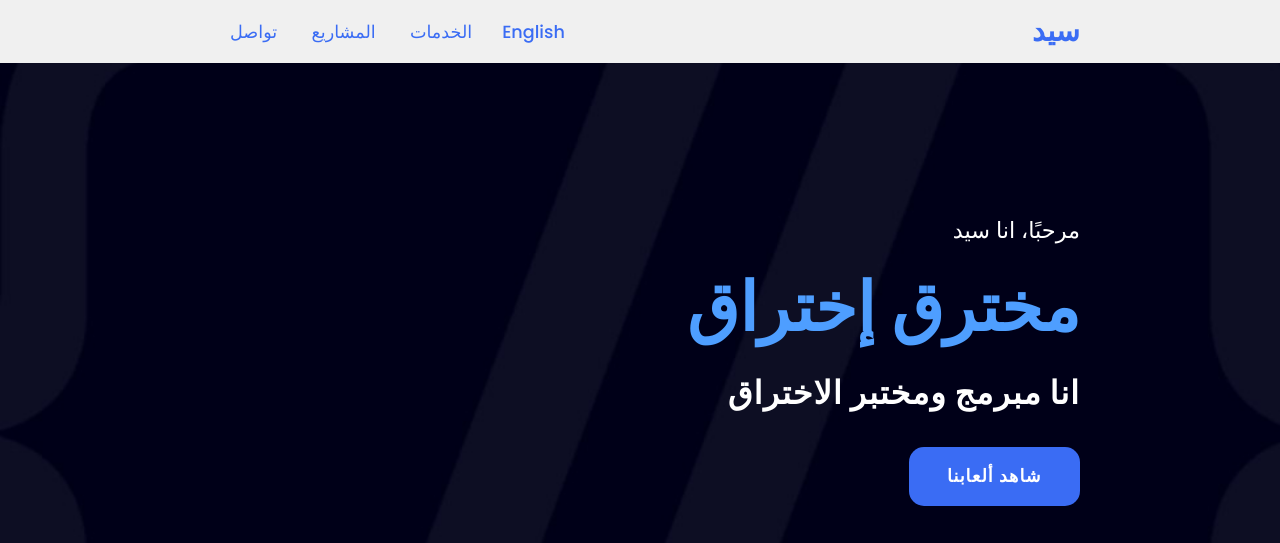
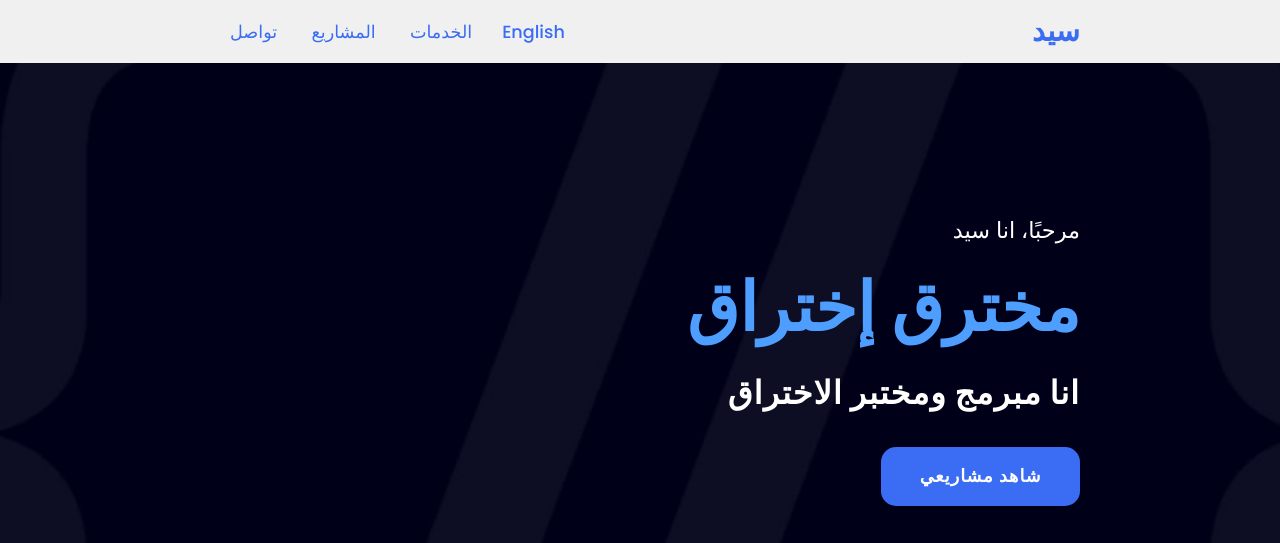
Before and after one commit to 0xSayed/portfolio-site, a plain HTML site: page ar/index.html in a window 1280 px wide. Shown: the top 543 px of the page. Drawn offline with Linux system fonts and the light colour scheme.

Commit message:
Update index.html (ar)
change button text line 47

```diff
--- a/ar/index.html
+++ b/ar/index.html
@@ -44,7 +44,7 @@
         <div>
             <h2>مرحبًا، انا سيد<br><span>مخترق إختراق</span></h2>
             <h3>انا مبرمج ومختبر الاختراق</h3>
-            <a href="#projects" class="main-btn">شاهد ألعابنا</a>
+            <a href="#projects" class="main-btn">شاهد مشاريعي</a>
             <div class="social-icons">
                 <a href="https://www.linkedin.com/in/0xsayed/"><i class="fab fa-linkedin"></i></a>
                 <a href="https://twitter.com/0xSayed"><i class="fab fa-twitter"></i></a>
```
